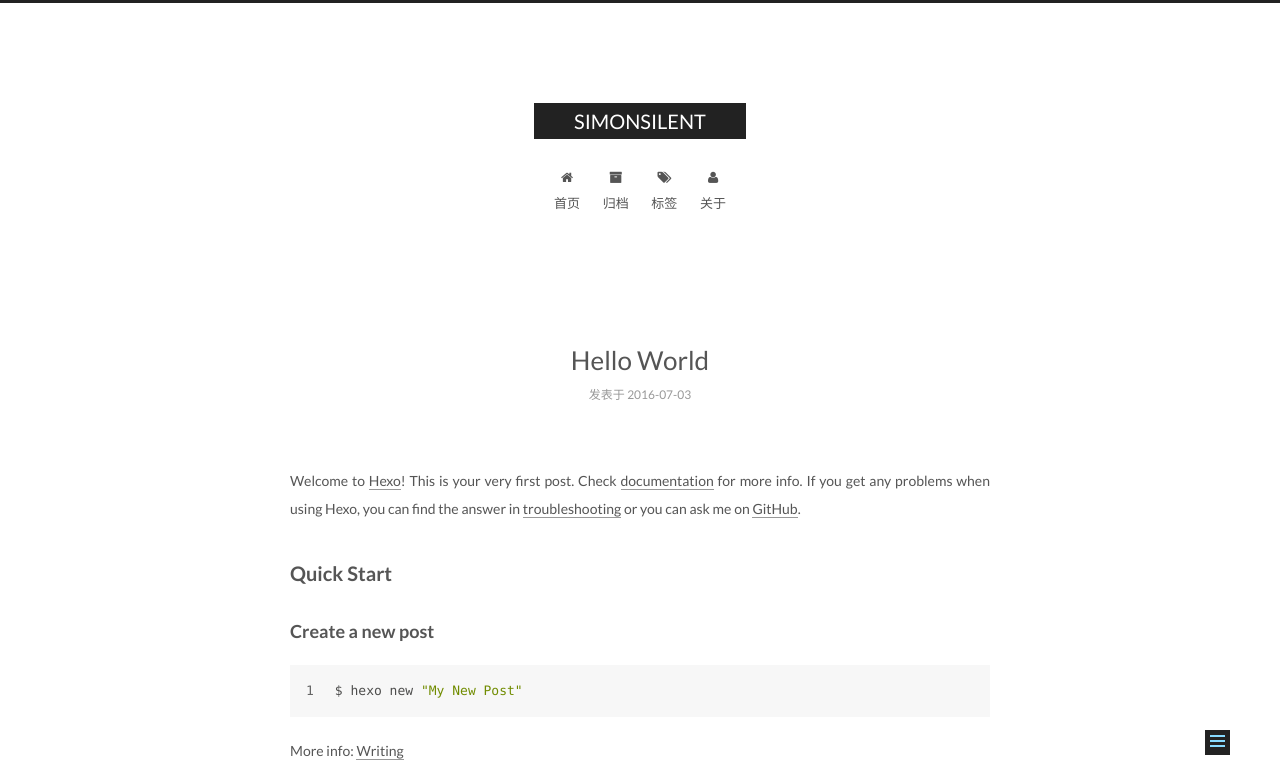
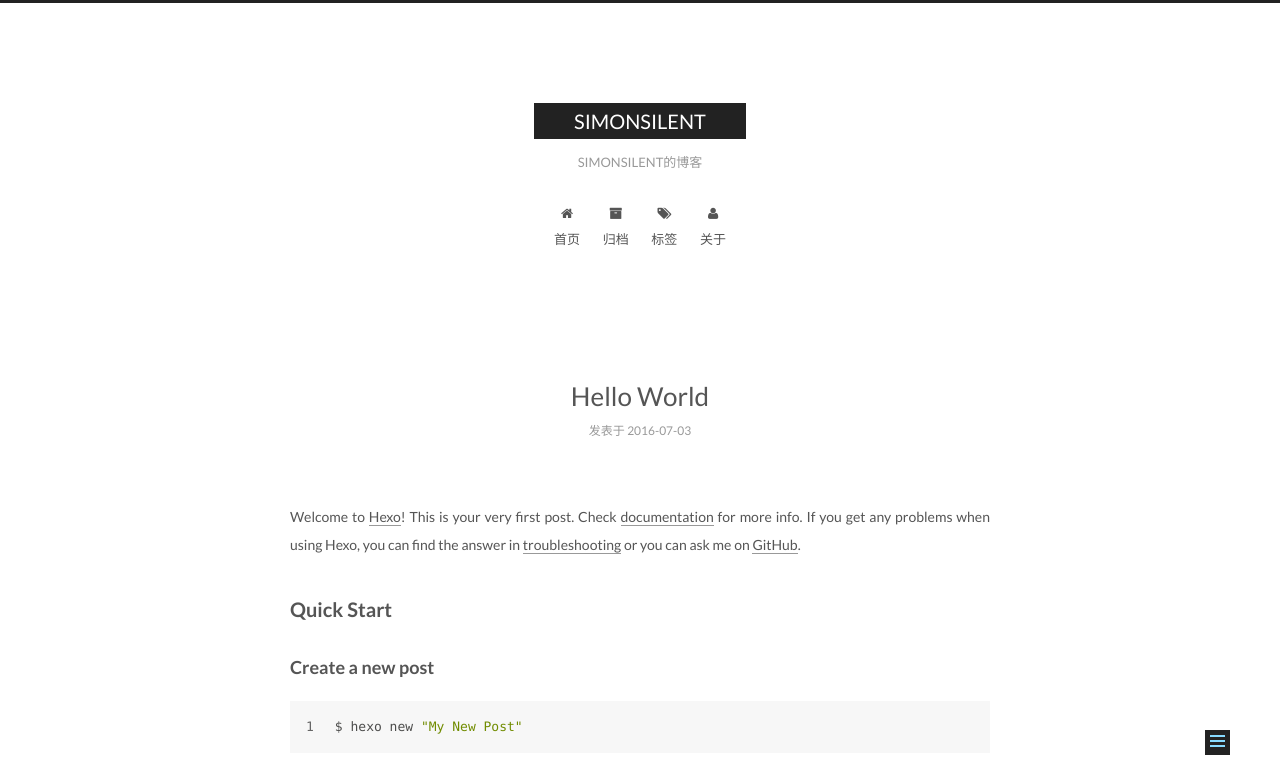
Before and after one commit to simon002/simon002.github.io, a plain HTML site: page 2016/07/03/hello-world/index.html in a window 1280 px wide. Shown: the top 770 px of the page. Drawn offline with Linux system fonts and the light colour scheme.

Commit message:
Site updated: 2016-07-04 13:10:24

```diff
--- a/2016/07/03/hello-world/index.html
+++ b/2016/07/03/hello-world/index.html
@@ -154,7 +154,7 @@ Quick">
       <span class="logo-line-after"><i></i></span>
     </a>
   </div>
-  <p class="site-subtitle"></p>
+  <p class="site-subtitle">SIMONSILENT的博客</p>
 </div>
 
 <div class="site-nav-toggle">
```
Also changed, not shown: about/index.html (+1 -1 lines), archives/2016/07/index.html (+1 -1 lines), archives/2016/index.html (+1 -1 lines), archives/index.html (+1 -1 lines), index.html (+1 -1 lines).
